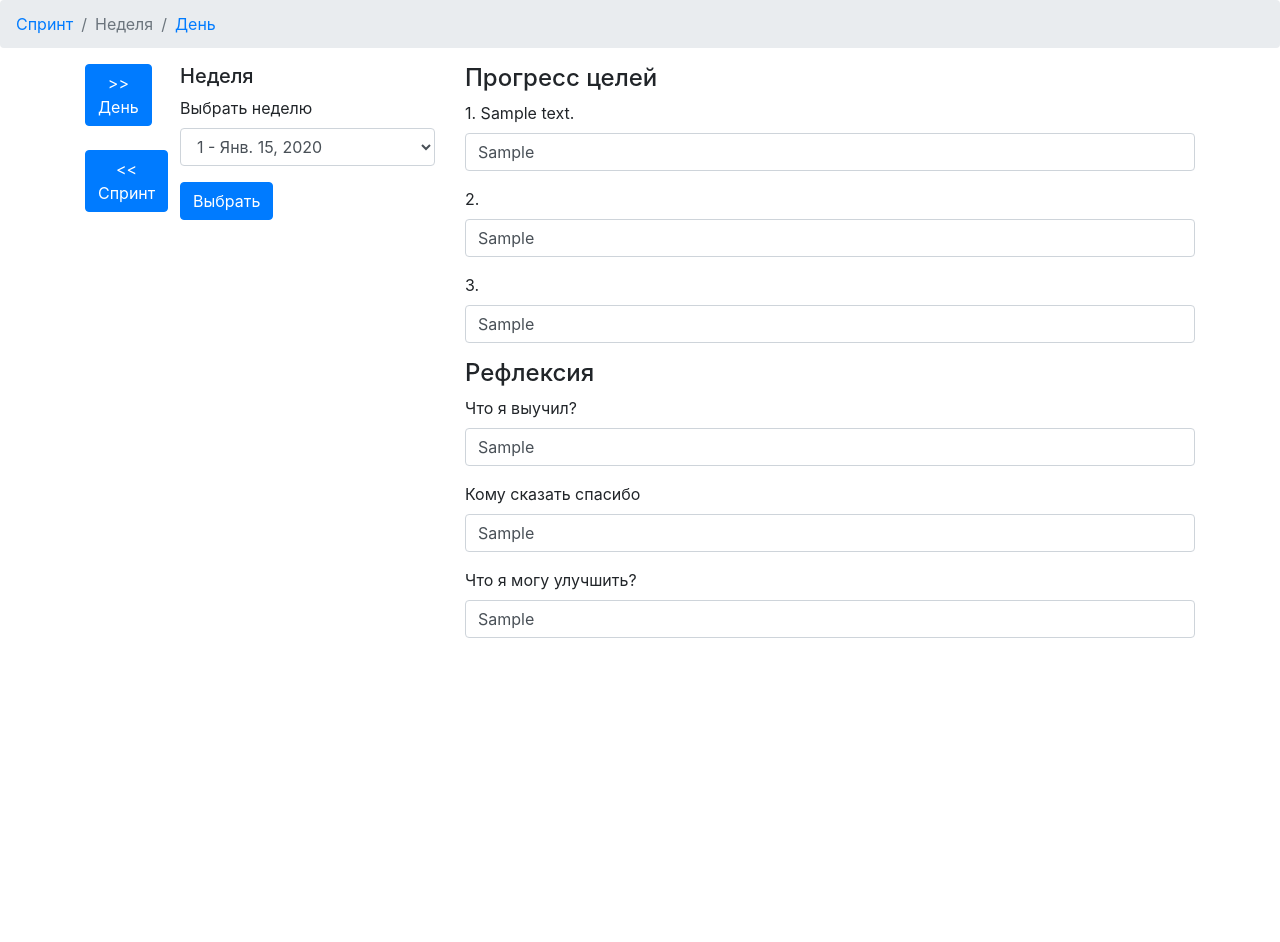
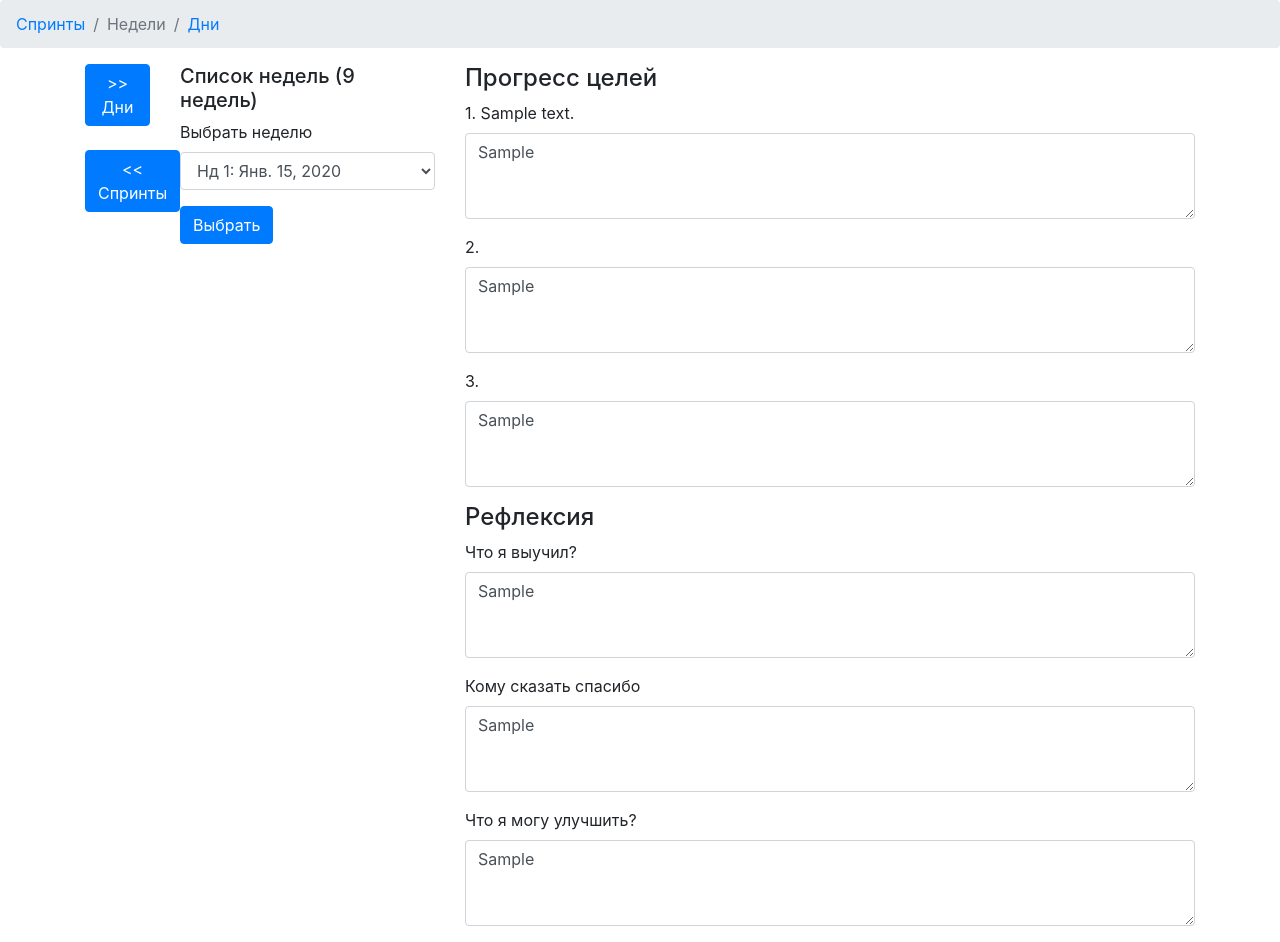
Before and after one commit to leha404/Django-Kosmos, a Django app: template kosmos/templates/kosmos/week_list.html in a window 1280 px wide. Before the commit the page ends 638 px from the top, so only its background shows below. Run offline with Django 3.2, Linux system fonts and the light colour scheme; tables that the repository leaves empty hold one stand-in row (values such as "Sample post"); the template is opened without the code that fills it: values that come from a table or form of the project are taken from there, most other values are stand-ins (such as "Sample title", 1, 10 or a date in 2020); some libraries are stand-ins or nearby versions.

Commit message:
Little cosmetic changes

```diff
--- a/kosmos/templates/kosmos/week_list.html
+++ b/kosmos/templates/kosmos/week_list.html
@@ -14,9 +14,9 @@
     <body>
         <nav aria-label="breadcrumb">
             <ol class="breadcrumb">
-                <li class="breadcrumb-item"><a href="#">Спринт</a></li>
-                <li class="breadcrumb-item active" aria-current="page">Неделя</li>
-                <li class="breadcrumb-item"><a href="#">День</a></li>
+                <li class="breadcrumb-item"><a href="#">Спринты</a></li>
+                <li class="breadcrumb-item active" aria-current="page">Недели</li>
+                <li class="breadcrumb-item"><a href="#">Дни</a></li>
             </ol>
         </nav>
 
@@ -26,27 +26,27 @@
                     <form method="POST" action="/day_list">{% csrf_token %}
                         <input type="text" value="{{ sprintId }}" name="sprintId" hidden />
                         <input type="text" value="{{ selected.pk }}" name="weekId" hidden />
-                        <button type="submit" class="btn btn-primary">>> День</button>
+                        <button type="submit" class="btn btn-primary">>> Дни</button>
                     </form>
                     <br>
                     <form method="POST" action="/sprint_list">{% csrf_token %}
                         <input type="text" value="{{ sprintId }}" name="sprintId" hidden />
                         <input type="text" value="{{ selected.pk }}" name="weekId" hidden />
-                        <button type="submit" class="btn btn-primary"><< Спринт</button>
+                        <button type="submit" class="btn btn-primary"><< Спринты</button>
                     </form>
                 </div>
 
                 <div class="col-sm-3">
-                    <h5>Неделя</h5>
+                    <h5>Список недель (9 недель)</h5>
                     <form method="POST" action="/week_list">{% csrf_token %}
                         <div class="form-group">
                             <label for="week">Выбрать неделю</label>
                             <select class="form-control" name="weekId">
                                 {% for w in weeks %}
                                     {% if w == selected %}
-                                        <option value="{{ w.pk }}" selected>{{ w.week_number }} - {{ w.date_begin }}</option>
+                                        <option value="{{ w.pk }}" selected>Нд {{ w.week_number }}: {{ w.date_begin }}</option>
                                     {% else %}
-                                        <option value="{{ w.pk }}">{{ w.week_number }} - {{ w.date_begin }}</option>
+                                        <option value="{{ w.pk }}">Нд {{ w.week_number }}: {{ w.date_begin }}</option>
                                     {% endif %}
                                 {% endfor %}
                             </select>
@@ -61,34 +61,34 @@
                     <form method="POST" action="/week_update">{% csrf_token %}
                         <div class="form-group">
                             <label for="g1">1. {{ goals.0.text }}</label>
-                            <input type="text" class="form-control" name="g1" value="{{ selected.goal1 }}">
+                            <textarea rows="3" cols="30" class="form-control" name="g1">{{ selected.goal1 }}</textarea>
                         </div>
 
                         <div class="form-group">
                             <label for="g2">2. {{ goals.1.text }}</label>
-                            <input type="text" class="form-control" name="g2" value="{{ selected.goal2 }}">
+                            <textarea rows="3" cols="30" class="form-control" name="g2">{{ selected.goal2 }}</textarea>
                         </div>
 
                         <div class="form-group">
                             <label for="g3">3. {{ goals.2.text }}</label>
-                            <input type="text" class="form-control" name="g3" value="{{ selected.goal3 }}">
+                            <textarea rows="3" cols="30" class="form-control" name="g3">{{ selected.goal3 }}</textarea>
                         </div>
 
                         <h4>Рефлексия</h4>
 
                         <div class="form-group">
                             <label for="ref1">Что я выучил?</label>
-                            <input type="text" class="form-control" name="ref1" value="{{ selected.reflexy1 }}">
+                            <textarea rows="3" cols="30" class="form-control" name="ref1">{{ selected.reflexy1 }}</textarea>
                         </div>
 
                         <div class="form-group">
                             <label for="ref2">Кому сказать спасибо</label>
-                            <input type="text" class="form-control" name="ref2" value="{{ selected.reflexy2 }}">
+                            <textarea rows="3" cols="30" class="form-control" name="ref2">{{ selected.reflexy2 }}</textarea>
                         </div>
 
                         <div class="form-group">
                             <label for="ref3">Что я могу улучшить?</label>
-                            <input type="text" class="form-control" name="ref3" value="{{ selected.reflexy3 }}">
+                            <textarea rows="3" cols="30" class="form-control" name="ref3">{{ selected.reflexy3 }}</textarea>
                         </div>
 
                         <input type="text" value="{{ sprintId }}" name="sprintId" hidden />
```
Also changed, not shown: kosmos/templates/kosmos/day_list.html (+37 -9 lines), kosmos/templates/kosmos/sprint_list.html (+5 -5 lines), blog/__init__.py (deleted), blog/migrations/__init__.py (deleted), kosmos/__init__.py (deleted), kosmos/migrations/__init__.py (deleted), mysite/__init__.py (deleted).
